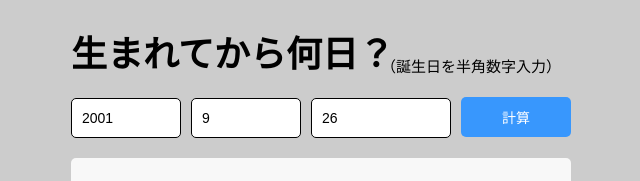
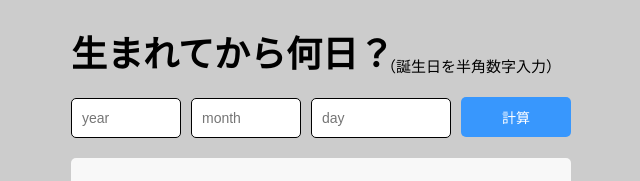
Before and after one commit to soraa24926/agediagnose, a plain HTML site: page index.html in a window 1280 px wide. Shown: the top 181 px of the page, 319-959 px from the left. Drawn offline with Linux system fonts and the light colour scheme.

Commit message:
Add files via upload

```diff
--- a/index.html
+++ b/index.html
@@ -13,9 +13,9 @@
           <div class="caution">（誕生日を半角数字入力）</div>
         </div>
         <div class="input-area">
-          <input type="number" placeholder="year" id="year" value="2001">
-          <input type="number" placeholder="month" id="month" value="9">
-          <input type="number" placeholder="day" id="day" value="26">
+          <input type="number" placeholder="year" id="year" >
+          <input type="number" placeholder="month" id="month" >
+          <input type="number" placeholder="day" id="day" >
           <div id="btn" class="nobtn">計算</div>
         </div>
         <div class="result-area">
```
